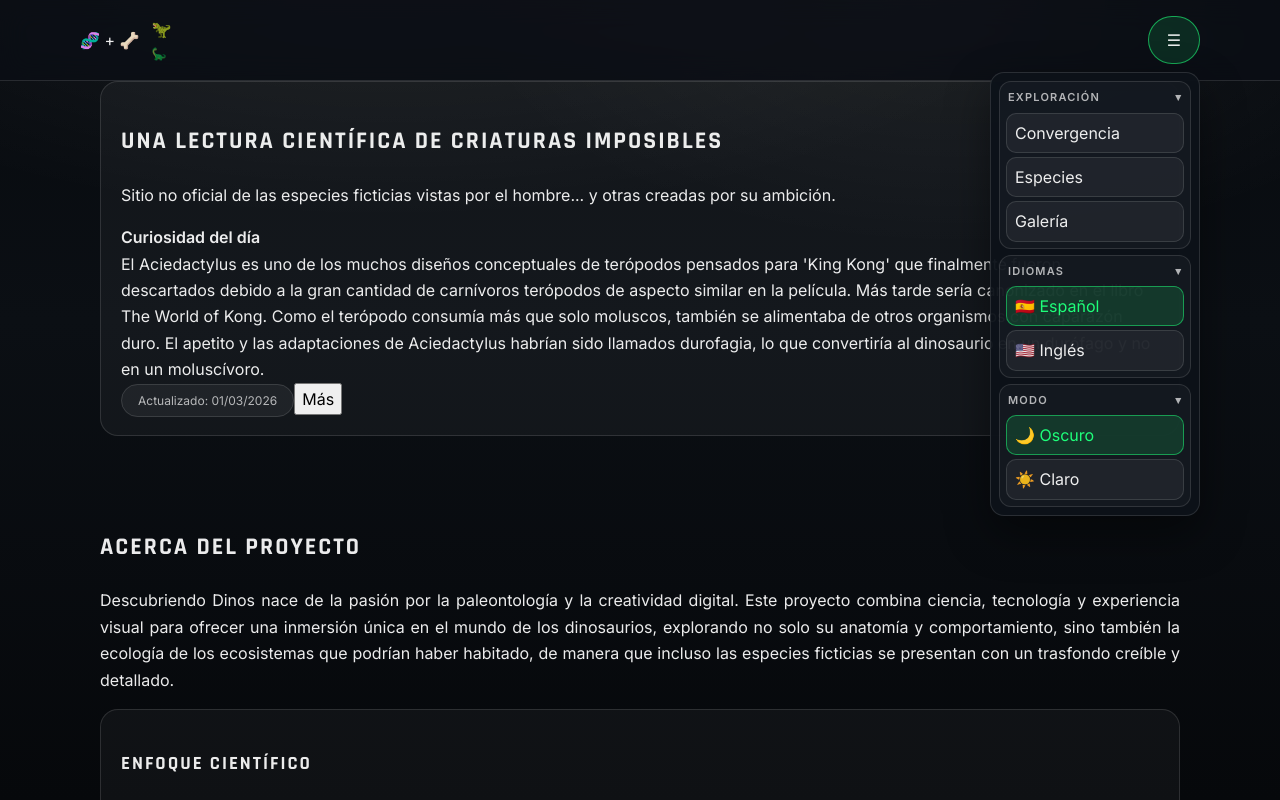
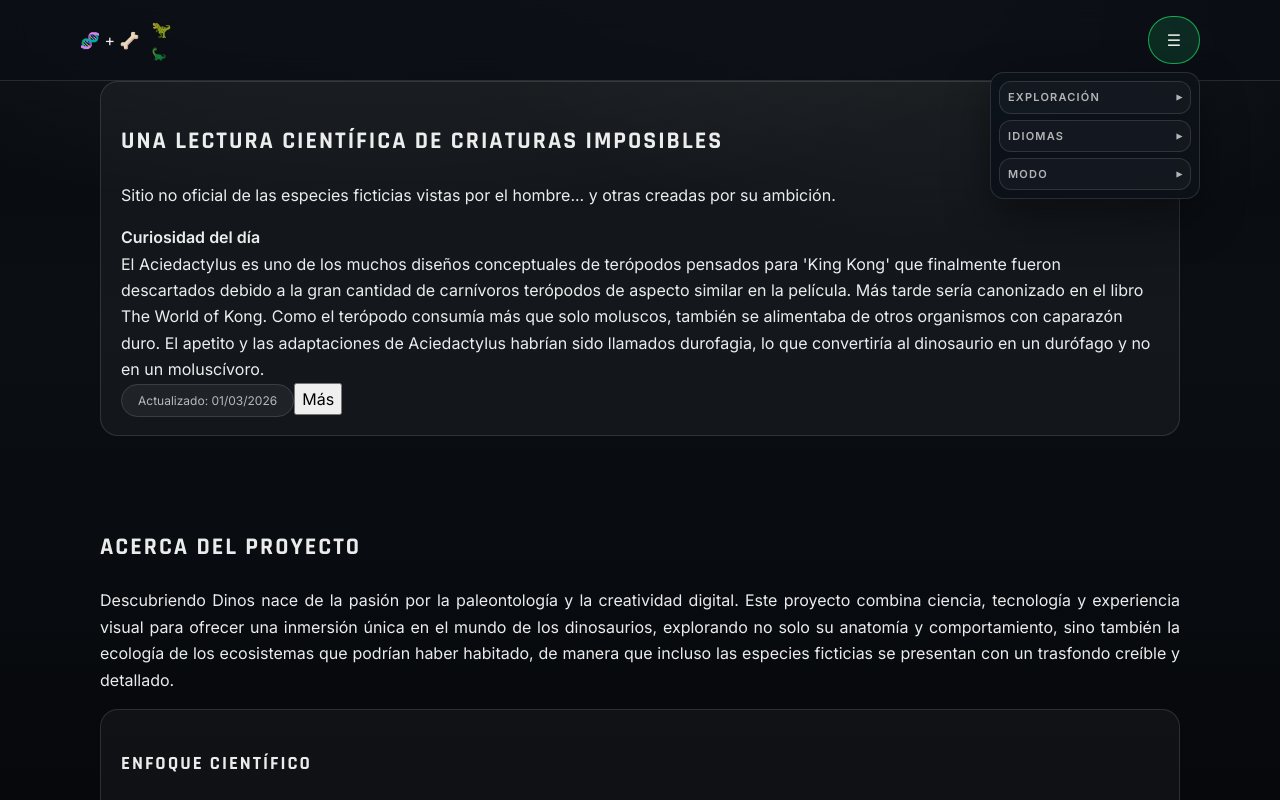
Before and after one commit to lu-developer476/Dinosauria, a React (Vite) app: page / in a window 1280 px wide. Both pictures are taken after a click on the heading "Opciones". Shown: the top 800 px of the page. Built offline with nearby package versions, Linux system fonts and the light colour scheme.

Commit message:
Collapse nav submenus by default (#13)

```diff
--- a/src/App.tsx
+++ b/src/App.tsx
@@ -588,7 +588,7 @@ const gallery = useMemo(
               </summary>
 
               <div className="nav-menu-panel">
-                <details className="nav-submenu" open>
+                <details className="nav-submenu">
                   <summary className="nav-menu-title nav-submenu-summary">{t.categoryMenu}</summary>
                   <div className="nav-menu-group" aria-label={t.navAria}>
                     <button className="nav-menu-option" type="button" onClick={() => smoothScrollTo("linea-tiempo")}>{t.navTimeline}</button>
@@ -597,7 +597,7 @@ const gallery = useMemo(
                   </div>
                 </details>
 
-                <details className="nav-submenu" open>
+                <details className="nav-submenu">
                   <summary className="nav-menu-title nav-submenu-summary">{t.languageMenu}</summary>
                   <div className="nav-menu-group" aria-label={t.languageMenu}>
                     <button
@@ -619,7 +619,7 @@ const gallery = useMemo(
                   </div>
                 </details>
 
-                <details className="nav-submenu" open>
+                <details className="nav-submenu">
                   <summary className="nav-menu-title nav-submenu-summary">{t.themeMenu}</summary>
                   <div className="nav-menu-group" aria-label={t.themeMenu}>
                     <button
```
